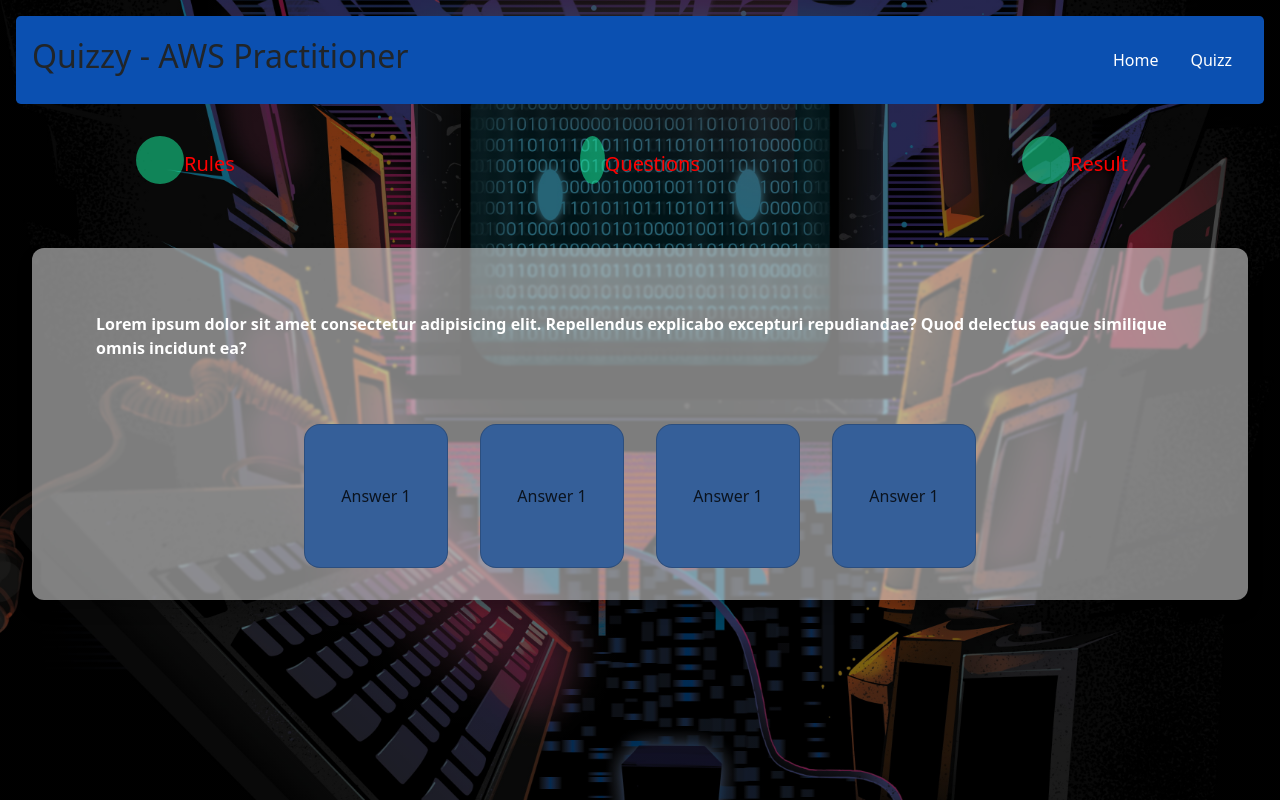
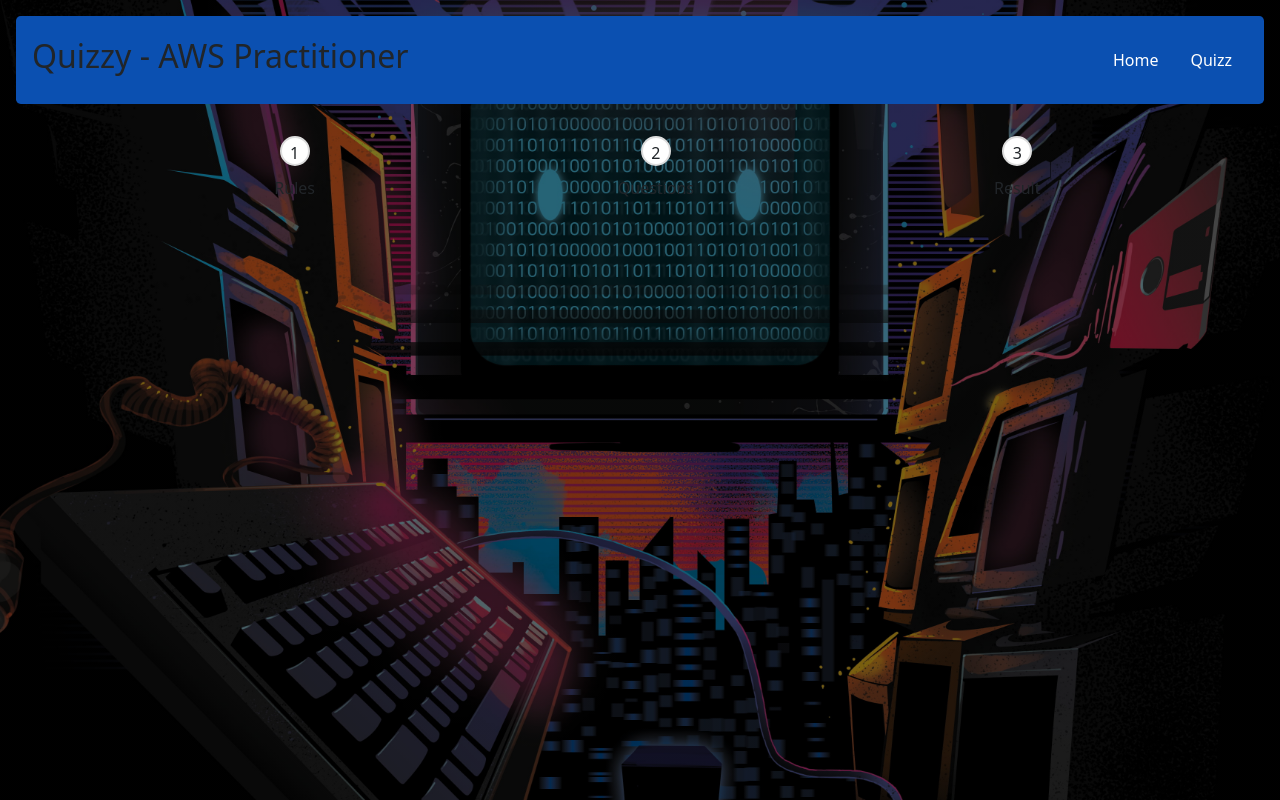
Before and after one commit to anas1k/Aws_Quizz, a PHP site: page / in a window 1280 px wide. Run offline with PHP 8.4, Linux system fonts and the light colour scheme.

Commit message:
AQ-1 re-doing stepper compenent

```diff
--- a/assets/sass/style.css
+++ b/assets/sass/style.css
@@ -1,8 +1,6 @@
 :root {
   background-color: rgb(255, 255, 255);
   color: rgb(0, 0, 0);
-  --circle-size: clamp(1.5rem, 5vw, 3rem);
-  --spacing: clamp(1rem, 2vw, 2rem);
 }
 
 .wallpaper {
@@ -43,36 +41,74 @@ nav .navbarr .links a:hover {
 }
 
 .container {
-  display: flex;
-  justify-content: center;
-  align-items: center;
+  width: 100%;
 }
 
-.wrapper {
-  display: flex;
-  justify-content: center;
-  align-items: center;
+/* .wrapper{
+    @include flexCenter;
+} */
+.progressbar {
+  counter-reset: step;
+}
+.progressbar li {
+  list-style-type: none;
+  float: left;
+  width: 33.33%;
+  position: relative;
+  text-align: center;
+}
+.progressbar li:before {
+  content: counter(step);
+  counter-increment: step;
+  width: 30px;
+  height: 30px;
+  line-height: 30px;
+  border: 2px solid #ddd;
+  display: block;
+  text-align: center;
+  margin: 0 auto 10px;
+  border-radius: 50%;
+  background-color: #fff;
+}
+.progressbar li:after {
+  content: "";
+  position: absolute;
+  width: 100%;
+  height: 1px;
+  background-color: #ddd;
+  top: 15px;
+  left: -50%;
+  z-index: -1;
+}
+.progressbar li:first-child:after {
+  content: none;
+}
+.progressbar li li.active {
+  color: #4CAF50;
+}
+.progressbar li li.active:before {
+  border-color: #4CAF50;
+}
+.progressbar li li.active + li:after {
+  background-color: #4CAF50;
 }
 
-.s-component {
+/* .s-component{
     margin-left: -3rem;
     width: 80%;
     color: rgb(255, 0, 0);
     font-weight: bolder;
+    .stepper{
+        @include flexSpaceBetween();
     }
-.s-component .stepper {
-  display: flex;
-  justify-content: space-between;
-  align-items: center;
-}
-.s-component .stepper-item {
-  display: flex;
-  justify-content: center;
-  align-items: center;
+    .stepper-item{
+        @include flexCenter;
         flex: 0.1;
         text-align: center;
-}
-.s-component .stepper-item:before {
+
+        &:before {
+            --circle-size: clamp(1.5rem, 5vw, 3rem);
+            --spacing: clamp(1rem, 2vw, 2rem);
             content: "";
             width: var(--circle-size);
             height: var(--circle-size);
@@ -82,17 +118,20 @@ nav .navbarr .links a:hover {
             opacity: 0.5;
             margin: 0 auto 1rem;
         }
-.s-component .stepper-item:not(:last-child):after {
+        &:not(:last-child) {
+            &:after {
             content: "";
-  /* position: relative; */
+            position: relative;
             top: calc(var(--circle-size) / 2);
-  width: calc(100% - var(--circle-size) - var(--spacing) * 2);
-  left: calc(50% + var(--circle-size) / 2 + var(--spacing));
-  height: 2px;
-  color: #e0e0e0 !important;
+            width: calc(100% - var(--circle-size) - calc(var(--spacing) * 2));
+            left: calc(50% + calc(var(--circle-size) / 2 + var(--spacing)));
+            height: 5px;
+            color: #ff0000 !important;
             order: -1;
             }
-
+        }
+    }
+} */
 .quizz-card {
   background-color: rgba(255, 255, 255, 0.4901960784);
   margin: 2rem;
--- a/assets/sass/style.scss
+++ b/assets/sass/style.scss
@@ -2,8 +2,7 @@
     background-color: rgb(255, 255, 255);
     color: rgb(0, 0, 0);
 
-    --circle-size: clamp(1.5rem, 5vw, 3rem);
-    --spacing: clamp(1rem, 2vw, 2rem);
+
 }
 
 @mixin flexCenter{
@@ -31,15 +30,12 @@
 
 
 .wallpaper{
-
     position: relative;
     height: 100vh;
     background-image: linear-gradient(rgba(0, 0, 0, 0.5), rgba(0, 0, 0, 0.5)), url("../img/essentail/background.jpg");
     background-position: center;
     background-repeat: no-repeat;
     background-size: cover;
-
-
 }
 nav{
     .navbarr{
@@ -66,13 +62,59 @@ nav{
     }
 }
 .container{
+    width: 100%;
+}
+/* .wrapper{
     @include flexCenter;
+} */
+
+.progressbar{
+    counter-reset: step;
+    li{
+        list-style-type: none;
+        float: left;
+        width: 33.33%;
+        position: relative;
+        text-align: center;
+        &:before{
+            content: counter(step);
+            counter-increment: step;
+            width: 30px;
+            height: 30px;
+            line-height: 30px;
+            border: 2px solid #ddd;
+            display: block;
+            text-align: center;
+            margin: 0 auto 10px;
+            border-radius: 50%;
+            background-color: #fff;
+        }
+        &:after{
+            content: '';
+            position: absolute;
+            width: 100%;
+            height: 1px;
+            background-color: #ddd;
+            top: 15px;
+            left: -50%;
+            z-index: -1;
+        }
+        &:first-child:after{
+            content: none;
+        }
+        li.active{
+            color: #4CAF50;
+        }
+        li.active:before{
+            border-color: #4CAF50;
+        }
+        li.active + li:after{
+            background-color: #4CAF50;
+        }
+    }
 }
-.wrapper{
 
-    @include flexCenter;
-}
-.s-component{
+/* .s-component{
     margin-left: -3rem;
     width: 80%;
     color: rgb(255, 0, 0);
@@ -86,7 +128,8 @@ nav{
         text-align: center;
 
         &:before {
-
+            --circle-size: clamp(1.5rem, 5vw, 3rem);
+            --spacing: clamp(1rem, 2vw, 2rem);
             content: "";
             width: var(--circle-size);
             height: var(--circle-size);
@@ -99,17 +142,17 @@ nav{
         &:not(:last-child) {
             &:after {
             content: "";
-            /* position: relative; */
+            position: relative;
             top: calc(var(--circle-size) / 2);
             width: calc(100% - var(--circle-size) - calc(var(--spacing) * 2));
             left: calc(50% + calc(var(--circle-size) / 2 + var(--spacing)));
-            height: 2px;
-            color: #e0e0e0 !important;
+            height: 5px;
+            color: #ff0000 !important;
             order: -1;
             }
         }
     }
-}
+} */
 
 .quizz-card{
 
--- a/index.php
+++ b/index.php
@@ -14,22 +14,14 @@
     <body>
         <main class="wallpaper">
             <?php include_once 'include/navbar.php'; ?>
-            <div class="wrapper mt-3">
-                <div class="s-component">
-                    <ol class="stepper">
-                        <li class="stepper-item">
-                            <h5 class="stepper-title">Rules</h5>
-                        </li>
-                        <li class="stepper-item">
-                            <h5 class="stepper-title">Questions</h5>
-                        </li>
-                        <li class="stepper-item">
-                            <h5 class="stepper-title">Result</h5>
-                        </li>
-                    </ol>
-                </div>
+            <div class="container mt-3">
+                <ul class="progressbar">
+                    <li class="active">Rules</li>
+                    <li>Questions</li>
+                    <li>Result</li>
+                </ul>
             </div>
-            <div class="quizz-card">
+            <!-- <div class="quizz-card">
                 <div class="question">Lorem ipsum dolor sit amet consectetur adipisicing elit. Repellendus explicabo excepturi repudiandae? Quod delectus eaque similique omnis incidunt ea?</div>
                 <section class="answers">
                     <div class="card" data-answer="1">Answer 1</div>
@@ -37,7 +29,7 @@
                     <div class="card" data-answer="3">Answer 1</div>
                     <div class="card" data-answer="4">Answer 1</div>
                 </section>
-            </div>
+            </div> -->
         </main>
     </body>
 </html>
```
Also changed, not shown: 1 other file. Lines whose indentation alone changed are shown as unchanged.
